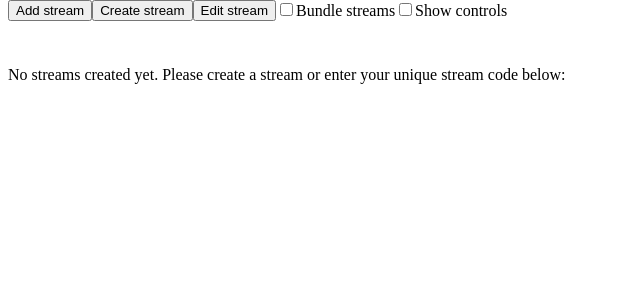
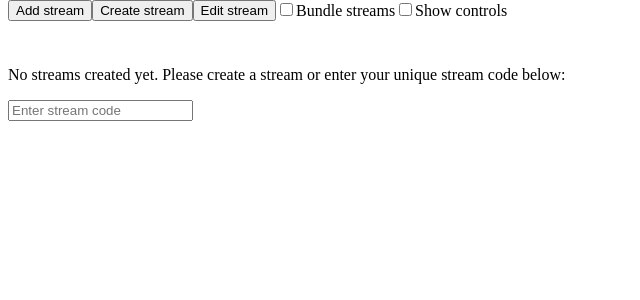
Before and after one commit to heindetotverreorg/scrollee, a Vue app in the folder client/: page / in a window 1280 px wide. Shown: the top 300 px of the page, without its empty margins (0-640 px from the left). Built offline with nearby package versions, Linux system fonts and the light colour scheme.

Commit message:
forgot unique id input

```diff
--- a/client/src/App.vue
+++ b/client/src/App.vue
@@ -35,6 +35,7 @@
             </div>
             <div v-if="!hasStreamConfig" class="no-streams">
                 <p>No streams created yet. Please create a stream or enter your unique stream code below:</p>
+                <input placeholder="Enter stream code" type="text" />
             </div>
         </div>
     </section>
```
